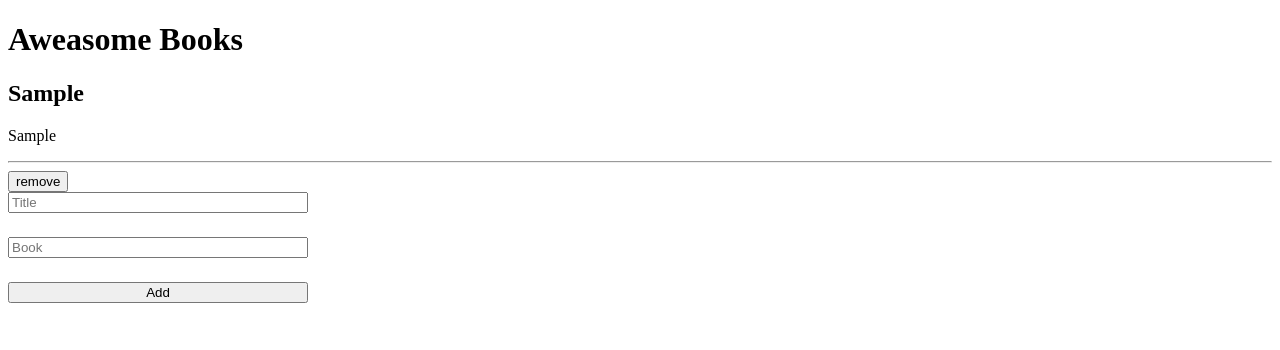
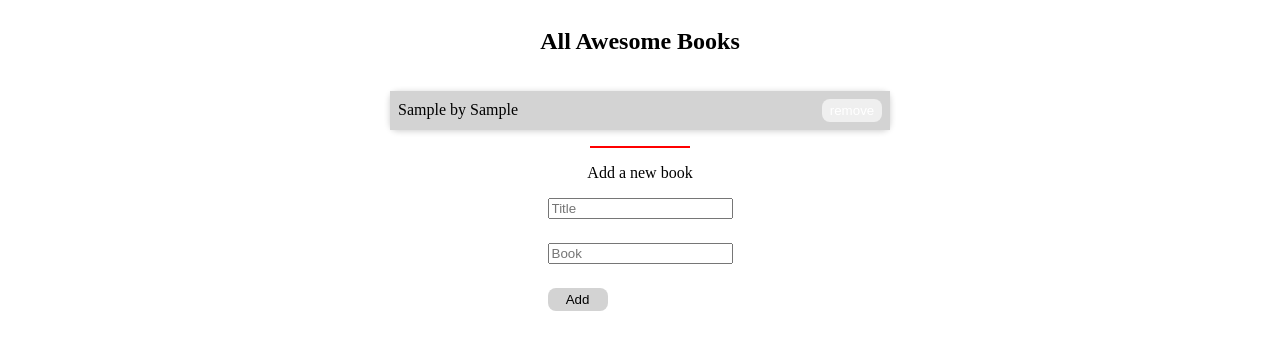
Before and after one commit to Bantealem/awesome-books, a website: page index.html in a window 1280 px wide. Both pictures are taken after typing "Sample", "Sample" into the empty fields and a click on the button "Add". Drawn offline with Linux system fonts and the light colour scheme.

Commit message:
Refactor of object to classes

```diff
--- a/index.html
+++ b/index.html
@@ -10,18 +10,20 @@
 </head>
 
 <body>
-  <h1>Aweasome Books</h1>
-  <section class="library">
+  <section class="wrapper">
+    <h1>All Awesome Books</h1>
+    <ul class="library">
 
+    </ul>
+    <span class="line"></span>
+    <p class="form-heading">Add a new book</p>
+    <form class="form">
+      <input class="input-author" type="text" placeholder="Title">
+      <input class="input-book" type="text" placeholder="Book">
+      <button type="submit" >Add</button>
+    </form>
+    <div class="errormessage">Book was added previously on your bookshelf </div>
   </section>
-  <form class="form">
-    <input class="input-author" type="text" placeholder="Title">
-    <input class="input-book" type="text" placeholder="Book">
-    <button type="submit">
-      Add
-    </button>
-  </form>
-  <div class="errormessage">Book was added previously on your bookshelf </div>
   <script src="./js/menu.js"></script>
 </body>
 
--- a/js/menu.js
+++ b/js/menu.js
@@ -5,32 +5,15 @@ const inputBook = document.querySelector('.input-book');
 const errorMessage = document.querySelector('.errormessage');
 const storedBooks = JSON.parse(localStorage.getItem('books'));
 let bookShelf = [];
-let filter = [];
+// const filter = [];
 
-function libraryBooks(object) {
-  return `<div class="${object.author}">
-    <h1>${object.book}</h1>
-    <p>${object.author}</p>
-    <hr>
-    <button class="remove">
-    remove
-    </button>
-    </div>`;
+class Book {
+  constructor(author, book) {
+    this.author = author;
+    this.book = book;
   }
 
-function remove() {
-  if (bookShelf.length > 0) {
-    const removebtn = document.querySelectorAll('.remove');
-    removebtn.forEach((element) => element.addEventListener('click', () => {
-      const parentNodeClass = element.parentNode.className;
-      element.parentNode.remove();
-      bookShelf = bookShelf.filter((x) => x.author !== parentNodeClass);
-      localStorage.setItem('books', JSON.stringify(bookShelf));
-    }));
-  }
-}
-
-function add() {
+  add() {
     if (inputAuthor.value !== '' && inputBook.value !== '') {
       const currentBook = [];
       currentBook.push(
@@ -39,8 +22,8 @@ function add() {
           book: inputBook.value,
         },
       );
-    filter = bookShelf.filter((x) => x.book === currentBook[0].book);
-    if (filter.length > 0) {
+      this.filter = bookShelf.filter((x) => x.book === currentBook[0].book);
+      if (this.filter.length > 0) {
         errorMessage.style.display = 'unset';
         inputAuthor.value = '';
         inputBook.value = '';
@@ -52,24 +35,46 @@ function add() {
         },
       );
       if (bookShelf.length > 0) {
-      currentBook.forEach((book) => library.insertAdjacentHTML('beforeend', libraryBooks(book)));
+        currentBook.forEach((book) => library.insertAdjacentHTML('beforeend', this.displayBooks(book)));
       }
     }
     inputAuthor.value = '';
     inputBook.value = '';
     localStorage.setItem('books', JSON.stringify(bookShelf));
   }
+  /* eslint-disable */
+  remove() {
+    if (bookShelf.length > 0) {
+      const removebtn = document.querySelectorAll('.remove');
+      removebtn.forEach((element) => element.addEventListener('click', () => {
+        const parentNodeClass = element.parentNode.className;
+        element.parentNode.remove();
+        bookShelf = bookShelf.filter((x) => x.author !== parentNodeClass);
+        localStorage.setItem('books', JSON.stringify(bookShelf));
+      }));
+    }
+  };
+
+  displayBooks(object){
+    return `<li class="${object.author}">
+      <span class="title">${object.book} by ${object.author}</span>
+      <button class="remove">remove</button></li>`;
+  };
+
+};
 
 form.addEventListener('submit', (event) => {
   event.preventDefault();
-  add();
-  remove();
+  const newBook = new Book();
+  newBook.add();
+  newBook.remove();
 });
 
 if (storedBooks !== null) {
   bookShelf = storedBooks;
   bookShelf.forEach((book) => {
-    library.insertAdjacentHTML('beforeend', libraryBooks(book));
-    remove();
+    const newBook = new Book();
+    library.insertAdjacentHTML('beforeend', newBook.displayBooks(book));
+    newBook.remove();
   });
-}
+};
--- a/style.css
+++ b/style.css
@@ -1,3 +1,58 @@
+body {
+  overflow-x: hidden;
+}
+.errormessage {
+  display: none;
+  color: red;
+}
+
+
+/* tryout */
+
+.wrapper {
+  display: flex;
+  justify-content: center;
+  align-items: center;
+  flex-direction: column;
+  margin: 0 auto;
+  width: 500px;
+  height: auto;
+}
+
+.wrapper ul {
+  display: flex;
+  flex-direction: column;
+  width: 100%;
+}
+
+.wrapper ul li {
+  display: flex;
+  justify-content: space-between;
+  align-items: center;
+}
+
+
+.library {
+  /* border: 2px solid lightgray; */
+  box-shadow: 0px 1px 6px rgba(0,0,0,0.2);
+  padding: 0;
+  border-radius: 8px;
+}
+
+.library li {
+  padding: 8px;
+  /* border-radius: 8px; */
+}
+
+.line {
+  border-bottom: 2px solid red;
+  width: 100px;
+}
+
+.library li:nth-child(odd) {
+  background-color: lightgrey;
+}
+
 .form {
   display: flex;
   flex-direction: column;
@@ -5,7 +60,18 @@
   max-width: 300px;
 }
 
-.errormessage {
-  display: none;
-  color: red;
+button {
+  /* background-color: #003366; */
+  color: #fff;
+  border:none;
+  border-radius: 8px;
+  padding: 4px;
+  width: 60px;
 }
+
+.form button {
+  background-color: lightgrey;
+  color: black;
+  position: relative;
+  float: right;
+}
```
Lines whose indentation alone changed are shown as unchanged.
